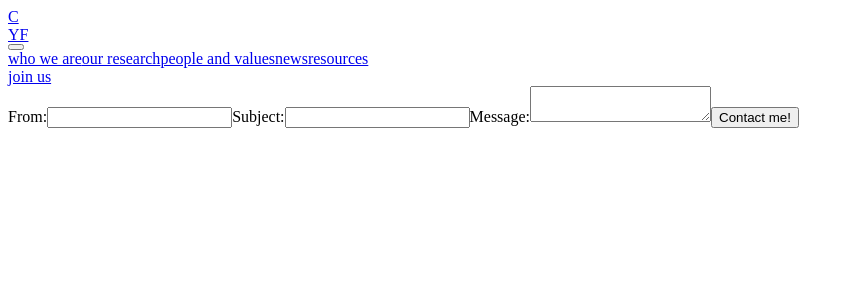
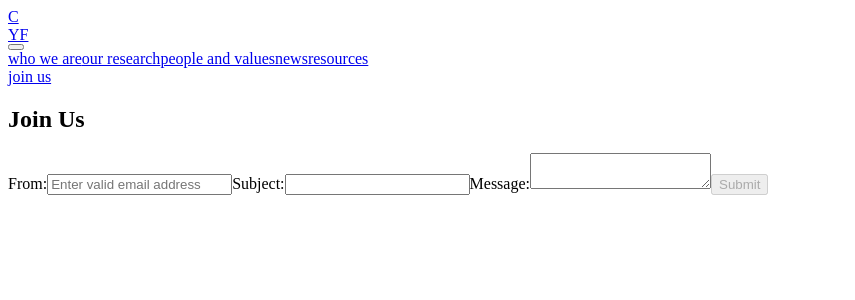
Before and after one commit to Slap-a-tha-Bass/ceren_lab_TS, a React app: page /contact in a window 1280 px wide. Shown: the top 300 px of the page, without its empty margins (0-855 px from the left). Built offline with nearby package versions, Linux system fonts and the light colour scheme.

Commit message:
mailgun.js implemented correctly, need to redirect emails or install a new mailgun account?

```diff
--- a/package.json
+++ b/package.json
@@ -30,6 +30,7 @@
     "sass": "^1.41.1",
     "sass-loader": "^12.1.0",
     "style-loader": "^3.2.1",
+    "sweetalert2": "^11.2.0",
     "ts-loader": "^9.2.5",
     "typescript": "^4.4.3",
     "webpack": "^5.53.0",
--- a/src/client/views/Contact.tsx
+++ b/src/client/views/Contact.tsx
@@ -1,4 +1,5 @@
 import React, { useState } from 'react';
+import Swal from 'sweetalert2';
 
 const Contact = () => {
 
@@ -6,8 +7,13 @@ const Contact = () => {
     const [subject, setSubject] = useState<ContactProps['subject']>('');
     const [message, setMessage] = useState<ContactProps['message']>('');
 
+    let disableBtn = true;
+    if (from && subject && message) {
+        disableBtn = false;
+    }
     const handleSubmitClick = (e: React.MouseEvent<HTMLButtonElement>) => {
         e.preventDefault();
+        if (from && subject && message) {
             fetch('/api/contact', {
                 method: 'POST',
                 headers: { 'Content-Type': 'application/json' },
@@ -15,19 +21,30 @@ const Contact = () => {
             })
                 .then(res => res.json())
                 .then(data => console.log(data))
+        } else {
+            Swal.fire({
+                title: 'Oops!',
+                icon: 'error',
+                text: 'Please fill out all fields',
+                confirmButtonText: 'Got it!'
+            });
         }
+        console.log({ from, subject, message });
+    }
+
     return (
         <main className="container">
             <section className="row justify-content-center">
                 <div className="col-md-6">
-                    <form className="form-group p-3 border rounded shadow bg-light">
-                        <label className="text-warning">From:</label>
-                        <input value={from} onChange={e => setFrom(e.target.value)} type="text" className="form-control mb-2" />
-                        <label className="text-warning">Subject:</label>
+                    <h1 className="text-dark mt-3">Join Us</h1>
+                    <form className="form-group p-3 border rounded shadow bg-dark text-light mt-3">
+                        <label className="text-light m-2">From:</label>
+                        <input value={from} onChange={e => setFrom(e.target.value)} type="text" className="form-control mb-2" placeholder="Enter valid email address" />
+                        <label className="text-light m-2">Subject:</label>
                         <input value={subject} onChange={e => setSubject(e.target.value)} type="text" className="form-control mb-2" />
-                        <label className="text-warning">Message:</label>
+                        <label className="text-light m-2">Message:</label>
                         <textarea value={message} onChange={e => setMessage(e.target.value)} className="form-control mb-2" />
-                        <button onClick={handleSubmitClick} className="btn btn-outline-warning">Contact me!</button>
+                        <button disabled={disableBtn} onClick={handleSubmitClick} className="btn btn-outline-light my-3">Submit</button>
                     </form>
                 </div>
             </section>
--- a/src/server/routes/contact.ts
+++ b/src/server/routes/contact.ts
@@ -1,10 +1,11 @@
 import * as express from 'express';
-import * as mailgun from 'mailgun.js';
+import mailgun = require('mailgun.js');
 import * as formdata from 'form-data';
 import { mailgunConfig } from '../config';
+import Mailgun from 'mailgun.js';
 
 
-const mg = new (<typeof mailgun>(<any>mailgun))(<any>formdata).client({
+const mg = new (<typeof Mailgun>(<any>mailgun))(<any>formdata).client({
     username: 'api',
     key: mailgunConfig.secret
 });
--- a/src/server/server.ts
+++ b/src/server/server.ts
@@ -1,4 +1,5 @@
 import * as express from 'express';
+import * as path from 'path';
 import routes from './routes';
 
 const app = express();
@@ -6,6 +7,9 @@ const app = express();
 app.use(express.json());
 app.use(express.static('public'));
 app.use('/api', routes);
+app.get('*', (req, res) => {
+    res.sendFile(path.join(__dirname, '../public/index.html'));
+})
 
 const port = process.env.PORT || 3000;
 app.listen(port, () => console.log(`Server listening on port: ${port}`));
```
Also changed, not shown: 1 other file (tests, documents, lock files or other folders). Lines whose indentation alone changed are shown as unchanged.
